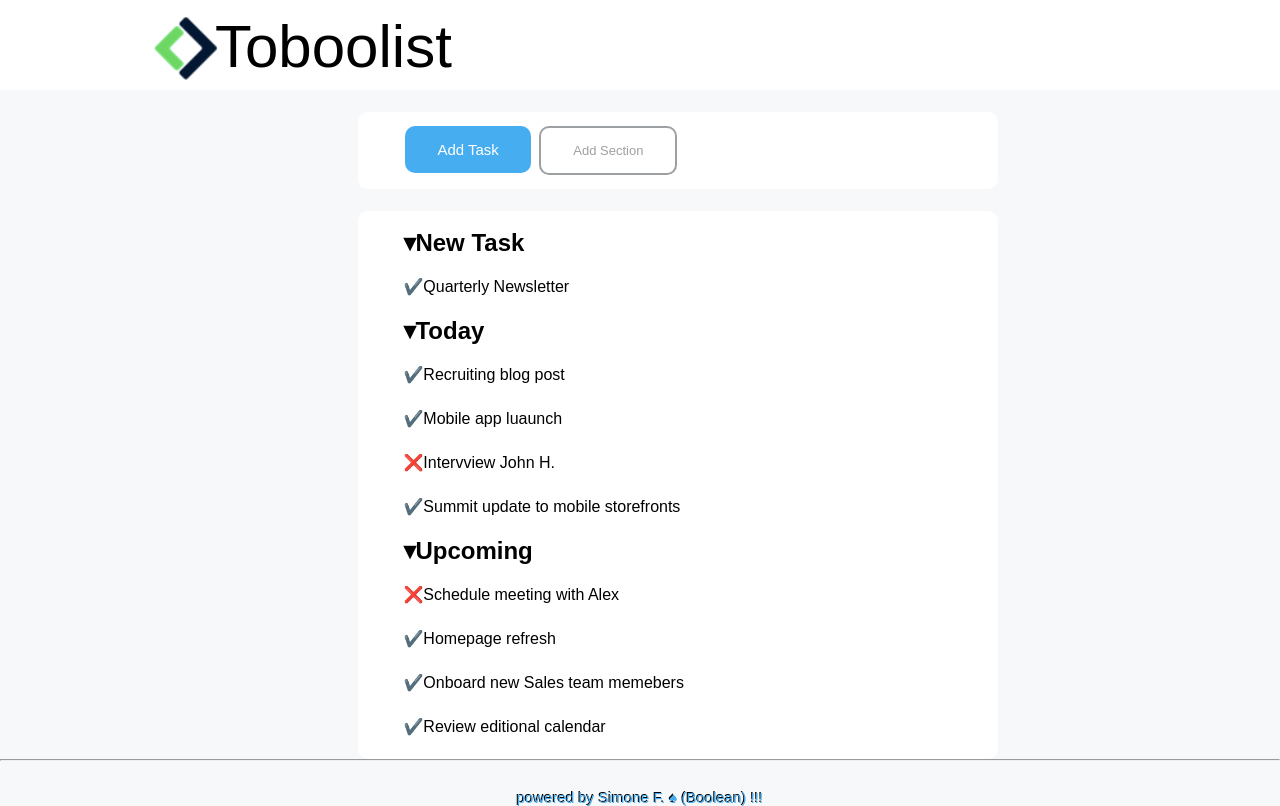
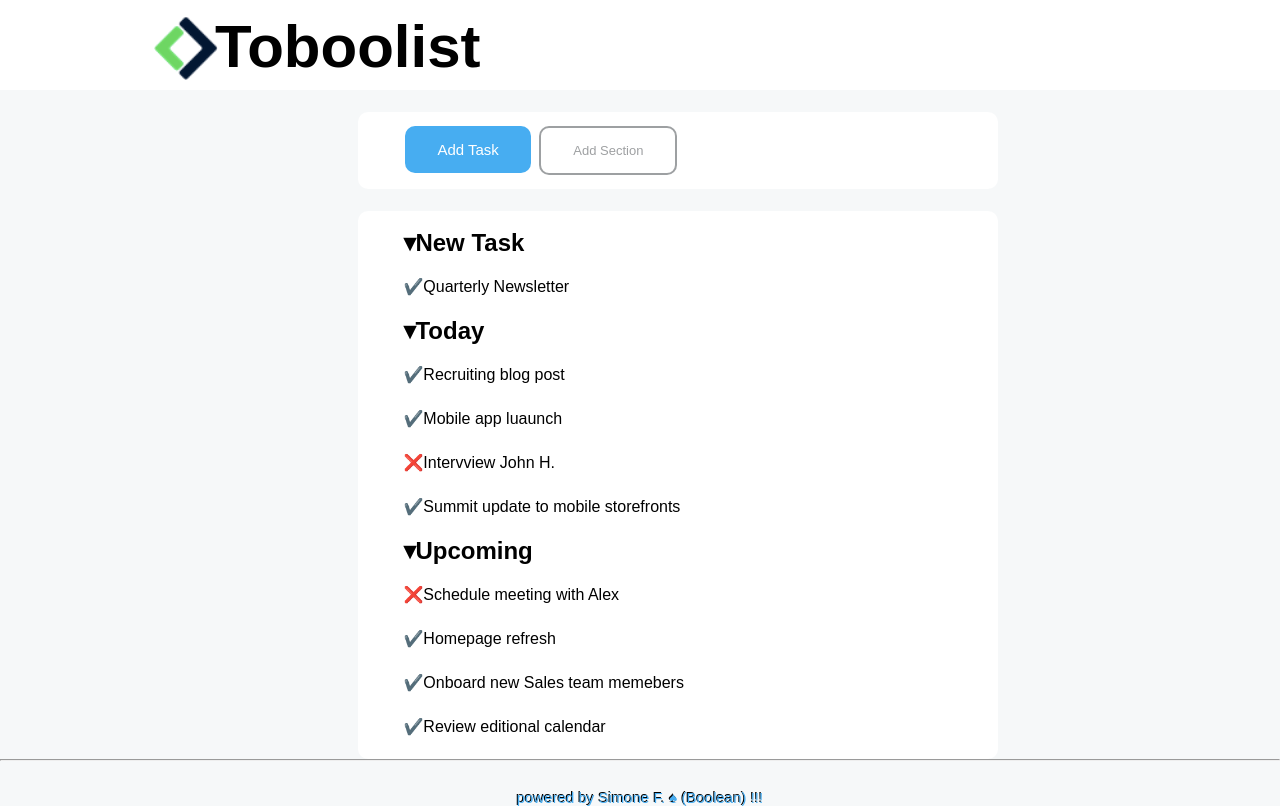
Before and after one commit to Huntney1/html-css-toboolist, a plain HTML site: page index.html in a window 1280 px wide. Shown: the top 806 px of the page. Drawn offline with Linux system fonts and the light colour scheme.

Commit message:
fixed-text-header

```diff
--- a/css/style.css
+++ b/css/style.css
@@ -29,6 +29,7 @@ header {
 
 /** formattazione testo */
 span {
+    display: inline-block;
     font-size: 60px;
     position: relative;
     top: 12px;
--- a/index.html
+++ b/index.html
@@ -16,7 +16,7 @@
     <!--* header -->
     <header>
         <img class="img-logo" src="./img/Logo.png" alt="logo">
-        <span>Toboolist</span>
+        <span><strong> Toboolist</strong></span>
     </header>
     <div class="nav-continer">
         <nav>
```
